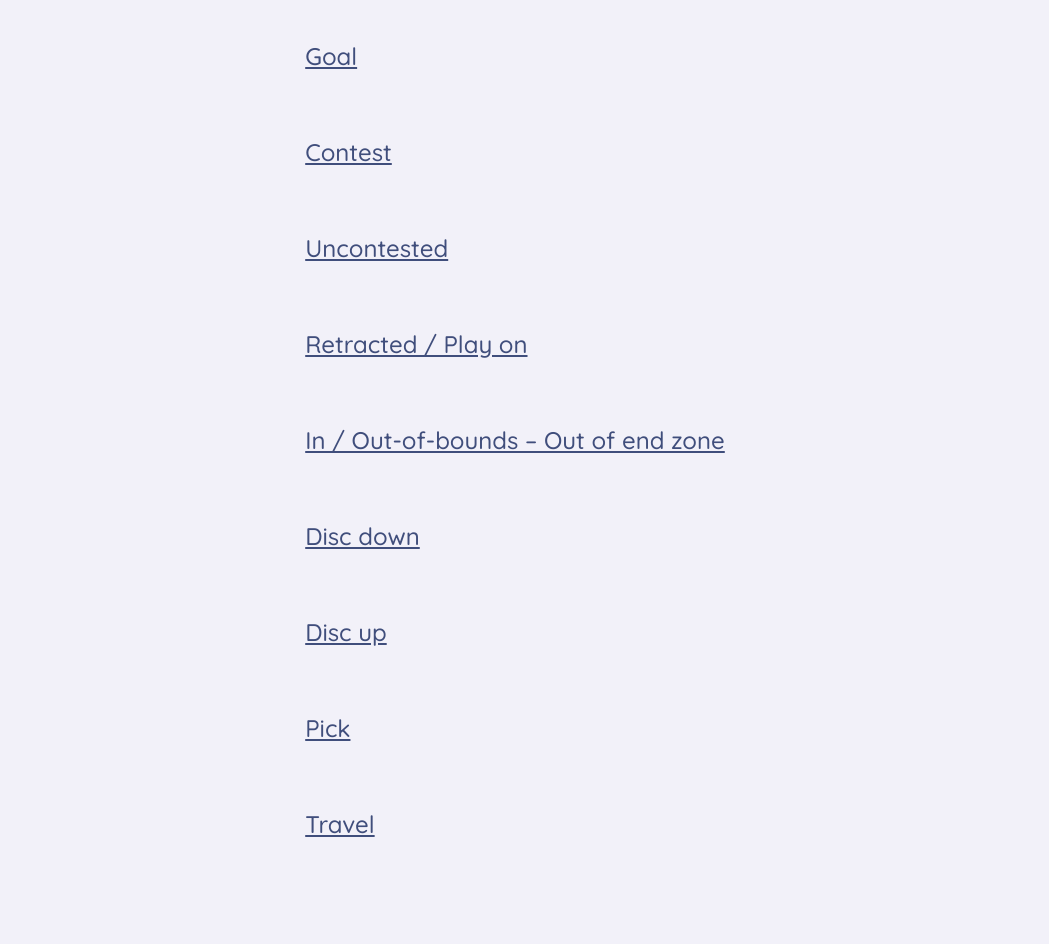
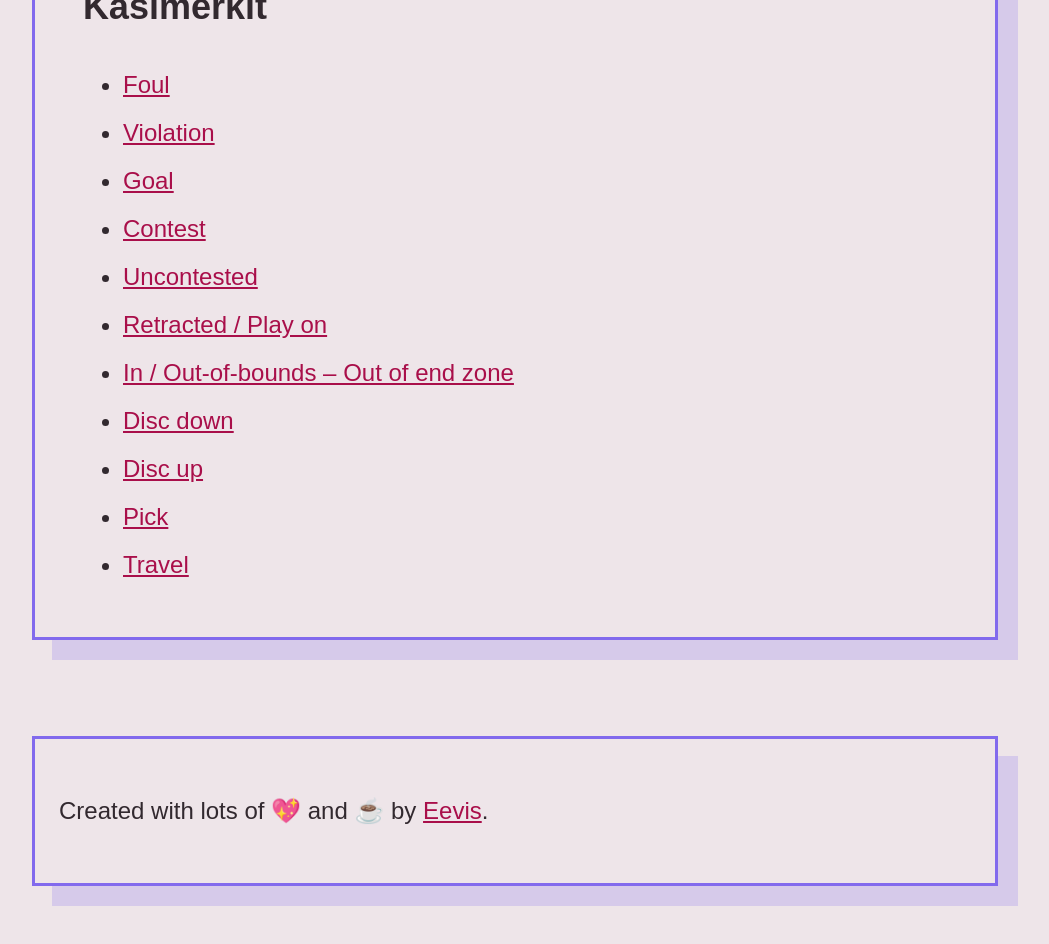
Before and after one commit to eevajonnapanula/ultimate-hand-signals, a Next.js app: page /signals in a window 1280 px wide. Shown: the part 440-1384 px from the top of the page, without its empty margins (125-1174 px from the left). Built offline with nearby package versions, Linux system fonts and the light colour scheme.

Commit message:
Lots of small edits

```diff
--- a/components/Layout.tsx
+++ b/components/Layout.tsx
@@ -1,12 +1,14 @@
+import translations from "../data/translations"
+
 const Layout = ({ children }) => {
   return (
     <>
       <header>
-        <h1>Ultimate frisbee hand signals</h1>
+        <h1>{translations.fi.siteHeading}</h1>
         <nav>
           <ul className="nav-list">
             <li>
-              <a href="/signals">Signals</a>
+              <a href="/signals">{translations.fi.handSignals}</a>
             </li>
             <li>Quiz</li>
             <li>
@@ -16,9 +18,14 @@ const Layout = ({ children }) => {
         </nav>
       </header>
       <main>{children}</main>
-      <footer></footer>
+      <footer>
+        <p>
+          Created with lots of 💖 and ☕️ by{" "}
+          <a href="https://eevis.codes">Eevis</a>.
+        </p>
+      </footer>
     </>
-  );
-};
+  )
+}
 
-export default Layout;
+export default Layout
--- /dev/null
+++ b/components/Seo.tsx
@@ -0,0 +1,14 @@
+import Head from "next/head"
+import React from "react"
+
+interface SeoProps {
+  title?: string
+}
+
+const Seo = ({ title = "Ultimaten käsimerkit" }: SeoProps) => (
+  <Head>
+    <title>{title}</title>
+  </Head>
+)
+
+export default Seo
--- /dev/null
+++ b/data/signals.ts
@@ -0,0 +1,144 @@
+import { Language } from "./translations"
+
+type Translation = {
+  name: string
+  description: string
+}
+
+export type Signal = {
+  slug: string
+  image: string
+  translations: Record<Language, Translation>
+}
+
+const signals: Array<Signal> = [
+  {
+    slug: "foul",
+    image: "https://placekitten.com/360/440",
+    translations: {
+      fi: { name: "Virhe", description: "" },
+      en: {
+        name: "Foul",
+        description:
+          "Hold one arm straight out and chop the other forearm across the straight arm",
+      },
+    },
+  },
+  {
+    slug: "violation",
+    image: "https://placekitten.com/360/440",
+    translations: {
+      fi: { name: "", description: "" },
+      en: {
+        name: "Violation",
+        description: "Hands above head forming a V, closed fists",
+      },
+    },
+  },
+  {
+    slug: "goal",
+    image: "https://placekitten.com/360/440",
+    translations: {
+      fi: { name: "", description: "" },
+      en: {
+        name: "Goal",
+        description:
+          "Raise both arms, fully extended, straight up, palms facing inwards",
+      },
+    },
+  },
+  {
+    slug: "uncontest",
+    image: "https://placekitten.com/360/440",
+    translations: {
+      fi: { name: "", description: "" },
+      en: {
+        name: "Contest",
+        description:
+          "Two fists bumped together in front of chest, back of hands facing outward",
+      },
+    },
+  },
+  {
+    slug: "uncontested",
+    image: "https://placekitten.com/360/440",
+    translations: {
+      fi: { name: "", description: "" },
+      en: {
+        name: "Uncontested",
+        description:
+          "Forearms extended in front of body, elbows tight against torso with palms facing upwards",
+      },
+    },
+  },
+  {
+    slug: "retracted-play-on",
+    image: "https://placekitten.com/360/440",
+    translations: {
+      fi: { name: "", description: "" },
+      en: {
+        name: "Retracted / Play on",
+        description:
+          "Sweeping crossover motion with both arms extended down in front of body",
+      },
+    },
+  },
+  {
+    slug: "in-out-of-bounds",
+    image: "https://placekitten.com/360/440",
+    translations: {
+      fi: { name: "", description: "" },
+      en: {
+        name: "In / Out-of-bounds – Out of end zone",
+        description:
+          "Point with one arm extended, flat palm, thumb parallel to fingers, towards playing field (in) or away from playing field (out)",
+      },
+    },
+  },
+  {
+    slug: "disc-down",
+    image: "https://placekitten.com/360/440",
+    translations: {
+      fi: { name: "", description: "" },
+      en: {
+        name: "Disc down",
+        description: "Index finger straight arm pointing down at 45 degree",
+      },
+    },
+  },
+  {
+    slug: "disc-up",
+    image: "https://placekitten.com/360/440",
+    translations: {
+      fi: { name: "", description: "" },
+      en: {
+        name: "Disc up",
+        description: "Elbow down forearm vertical index finger pointing upward",
+      },
+    },
+  },
+  {
+    slug: "pick",
+    image: "https://placekitten.com/360/440",
+    translations: {
+      fi: { name: "", description: "" },
+      en: {
+        name: "Pick",
+        description: "Arms raised, elbows bent, fists facing head",
+      },
+    },
+  },
+  {
+    slug: "travel",
+    image: "https://placekitten.com/360/440",
+    translations: {
+      fi: { name: "", description: "" },
+      en: {
+        name: "Travel",
+        description: "Closed fists, rotate wrists around in a vertical circle",
+      },
+    },
+  },
+]
+
+export default signals
--- /dev/null
+++ b/data/translations.ts
@@ -0,0 +1,17 @@
+export type Language = "fi" | "en"
+type TranslationKeys = "siteHeading" | "handSignals" | "description"
+type Translations = Record<TranslationKeys, string | (() => JSX.Element)>
+
+const translations: Record<Language, Translations> = {
+  fi: {
+    siteHeading: "Ultimaten käsimerkit",
+    handSignals: "Käsimerkit",
+    description: "Kuvaus",
+  },
+  en: {
+    siteHeading: "Ultimate Hand Signals",
+    handSignals: "Hand Signals",
+    description: "Description"
+  },
+}
+export default translations
--- a/index.css
+++ b/index.css
@@ -1,15 +1,16 @@
-@import url("https://fonts.googleapis.com/css2?family=Quicksand:wght@500;700&display=swap");
+@import url("https://fonts.googleapis.com/css2?family=Roboto:wght@500;700&display=swap");
 
 :root {
-  --background-color: #f2f1f9;
-  --text-color: #260f26;
-  --primary: #404e7c;
-  --secondary: #ff7700;
+  --background-color: #EEE5E9;
+  --text-color: #32292F;
+  --primary: #A90F4A;
+  --secondary: #826AED;
+  --secondary-rgb: 130, 106, 237;
   --border-radius: 0.25rem;
 }
 
 *:focus {
-  box-shadow: 0 0 0 3px var(--background-color), 0 0 0 0.35rem var(--secondary);
+  box-shadow: 0 0 0 3px var(--background-color), 0 0 0 0.3rem var(--secondary);
   border-radius: var(--border-radius);
   outline: none;
 }
@@ -20,17 +21,41 @@ html {
   line-height: 2rem;
   font-size: 1.5rem;
 }
+
+#__next {
+  display: flex;
+  flex-direction: column;
+  justify-content: center;
+  align-items: center;
+}
+
 main,
 header,
 footer {
   display: flex;
   flex-direction: column;
-  align-items: center;
-  margin: 2rem;
+  margin: 2rem 1rem;
+  box-shadow: 20px 20px 0 rgba(var(--secondary-rgb), 0.22);
+  border: 0.15rem solid var(--secondary);
+  width: 100%;
+  max-width: 40rem;
 }
 
 a {
   color: var(--primary);
+}
+
+main > * {
+  margin: 1rem 2rem;
+}
+
+header {
+  align-items: center;
+  padding: 1rem 0;
+}
+
+footer > p {
+  margin: 2rem 1rem;
 }
 
 h1,
@@ -52,14 +77,11 @@ img {
   display: inline;
   padding: 1rem;
   margin-left: 0;
-}
-
-.signals-list-item {
-  padding: 1rem;
+  padding-left: 0;
 }
 
 .signal-details {
   display: flex;
   flex-direction: column;
-  align-items: center;
+  margin: 1rem 3rem;
 }
--- /dev/null
+++ b/pages/_document.tsx
@@ -0,0 +1,22 @@
+import Document, { Html, Head, Main, NextScript } from "next/document"
+
+class MyDocument extends Document {
+  static async getInitialProps(ctx) {
+    const initialProps = await Document.getInitialProps(ctx)
+    return { ...initialProps }
+  }
+
+  render() {
+    return (
+      <Html lang="fi">
+        <Head />
+        <body>
+          <Main />
+          <NextScript />
+        </body>
+      </Html>
+    )
+  }
+}
+
+export default MyDocument
--- a/pages/signals.tsx
+++ b/pages/signals.tsx
@@ -1,17 +1,25 @@
-import SignalPage from "./[slug]";
+import SignalPage from "./[slug]"
 
-import signals from "../signals/signals.json";
+import signals from "../data/signals"
+import translations from "../data/translations"
+import Seo from "../components/Seo"
 
 const Signals = () => {
   return (
-    <section className="signals-list">
-      {signals.map((signal) => (
-        <div className="signals-list-item">
-          <a href={`/${signal.slug}`}>{signal.name}</a>
-        </div>
-      ))}
-    </section>
-  );
-};
+    <>
+      <Seo title="Käsimerkit" />
+      <section className="signals-list">
+        <h2>{translations.fi.handSignals}</h2>
+        <ul>
+          {signals.map((signal) => (
+            <li key={signal.slug} className="signals-list-item">
+              <a href={`/${signal.slug}`}>{signal.translations.en.name}</a>
+            </li>
+          ))}
+        </ul>
+      </section>
+    </>
+  )
+}
 
-export default Signals;
+export default Signals
--- a/signals/signals.json
+++ /dev/null
@@ -1,68 +0,0 @@
-[
-  {
-    "name": "Foul",
-    "slug": "foul",
-    "image": "https://placekitten.com/360/440",
-    "description": "Hold one arm straight out and chop the other forearm across the straight arm"
-  },
-  {
-    "name": "Violation",
-    "slug": "violation",
-    "image": "https://placekitten.com/360/440",
-    "description": "Hands above head forming a V, closed fists"
-  },
-  {
-    "name": "Goal",
-    "slug": "goal",
-    "image": "https://placekitten.com/360/440",
-    "description": "Raise both arms, fully extended, straight up, palms facing inwards"
-  },
-  {
-    "name": "Contest",
-    "slug": "uncontest",
-    "image": "https://placekitten.com/360/440",
-    "description": "Two fists bumped together in front of chest, back of hands facing outward"
-  },
-  {
-    "name": "Uncontested",
-    "slug": "uncontested",
-    "image": "https://placekitten.com/360/440",
-    "description": "Forearms extended in front of body, elbows tight against torso with palms facing upwards"
-  },
-  {
-    "name": "Retracted / Play on",
-    "slug": "retracted-play-on",
-    "image": "https://placekitten.com/360/440",
-    "description": "Sweeping crossover motion with both arms extended down in front of body"
-  },
-  {
-    "name": "In / Out-of-bounds – Out of end zone",
-    "slug": "in-out-of-bounds",
-    "image": "https://placekitten.com/360/440",
-    "description": "Point with one arm extended, flat palm, thumb parallel to fingers, towards playing field (in) or away from playing field (out)"
-  },
-  {
-    "name": "Disc down",
-    "slug": "disc-down",
-    "image": "https://placekitten.com/360/440",
-    "description": "Index finger straight arm pointing down at 45 degree"
-  },
-  {
-    "name": "Disc up",
-    "slug": "disc-up",
-    "image": "https://placekitten.com/360/440",
-    "description": "Elbow down forearm vertical index finger pointing upward"
-  },
-  {
-    "name": "Pick",
-    "slug": "pick",
-    "image": "https://placekitten.com/360/440",
-    "description": "Arms raised, elbows bent, fists facing head"
-  },
-  {
-    "name": "Travel",
-    "slug": "travel",
-    "image": "https://placekitten.com/360/440",
-    "description": "Closed fists, rotate wrists around in a vertical circle"
-  }
-]
```
Also changed, not shown: pages/[slug].tsx (+22 -23 lines), pages/about.tsx (+9 -4 lines).
